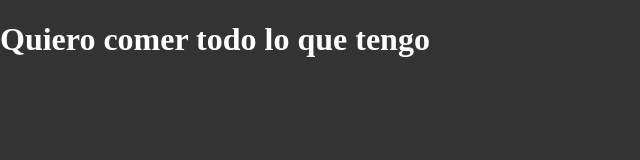
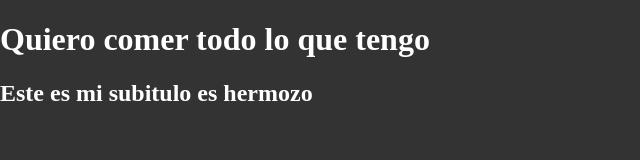
Before and after one commit to GabrielAdmer/hyperblog, a website built with webpack: page public/index.html in a window 1280 px wide. Shown: the whole page, without its empty margins (0-640 px from the left). Built offline with nearby package versions, Linux system fonts and the light colour scheme.

Commit message:
otro commit realizado

```diff
--- a/public/index.html
+++ b/public/index.html
@@ -12,7 +12,7 @@
 
   <h1>Quiero comer todo lo que tengo</h1>
 
-
+  <h2>Este es mi subitulo es hermozo</h2>
 
 
 </body>
```
